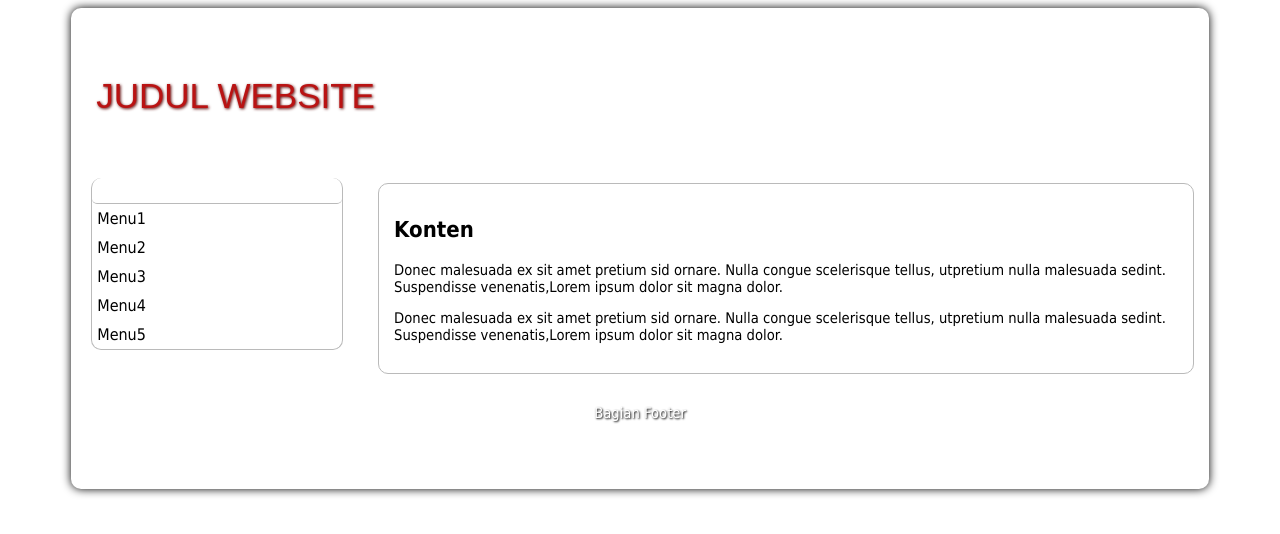
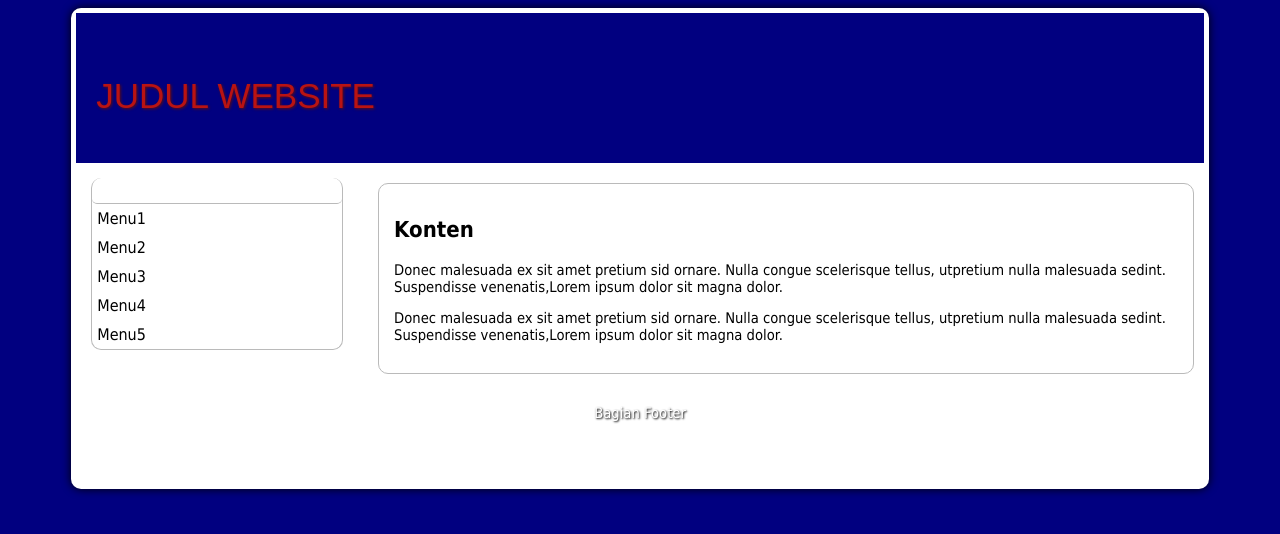
Before and after one commit to alifitrii/njajal, a plain HTML site: page index.html in a window 1280 px wide. Drawn offline with Linux system fonts and the light colour scheme.

Commit message:
Update style.css

```diff
--- a/style.css
+++ b/style.css
@@ -51,7 +51,7 @@ img {
 }
 
 body {
-background-image:url('bg.png');
+background-image:url('image/bg.png');
   font-family: Tahoma,Geneva,sans-serif;
 }
 
@@ -67,7 +67,7 @@ background-image:url('bg.png');
 }
 
 #header{
-    background-image:url('bg.png');
+    background-image:url('image/bg.png');
     height:150px;
 
 }
```
